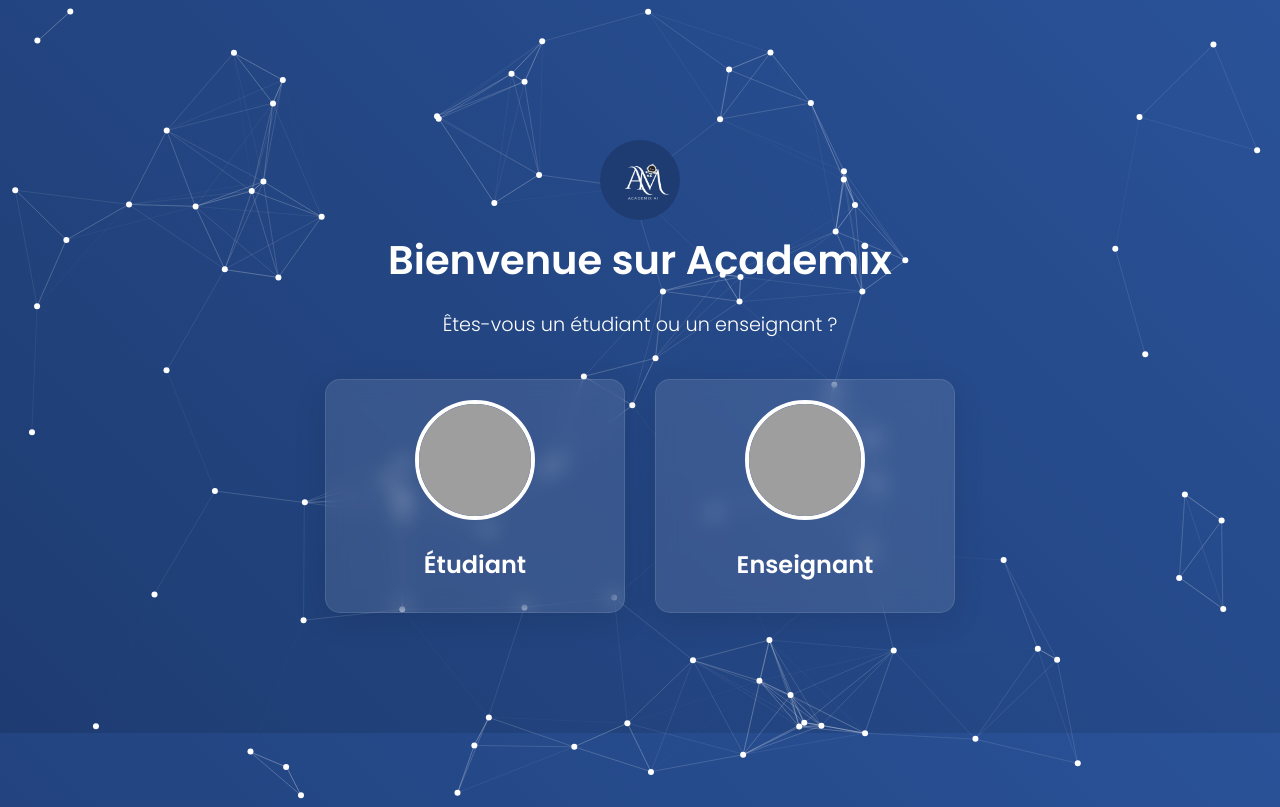
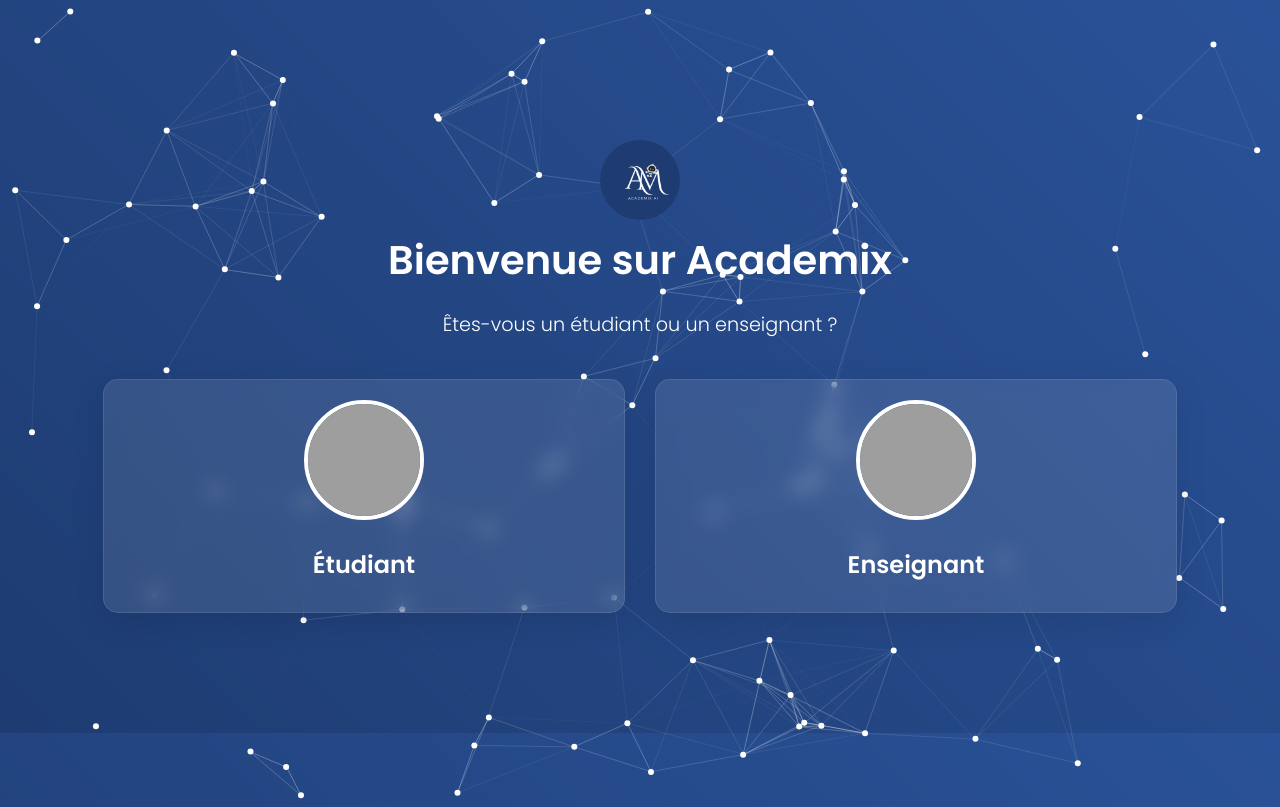
Before and after one commit to 1fatm/IPLD-NEW, a Flask app: page / in a window 1280 px wide. Run offline with Flask 3, Linux system fonts and the light colour scheme; grey boxes are pictures that could not be loaded.

Commit message:
responsivité page accueil

```diff
--- a/python/static/css/accueil.css
+++ b/python/static/css/accueil.css
@@ -164,3 +164,13 @@ p {
     border-radius: 50%;  /* Rend l'icône circulaire */
     margin-bottom: 10px; /* Ajoute un espace entre l'icône et le titre */
 }
+
+@media (min-width: 600px) {
+    .role-selection {
+        flex-direction: row;
+        justify-content: center;
+    }
+    .role-card {
+        width: 45%;
+    }
+}
```
